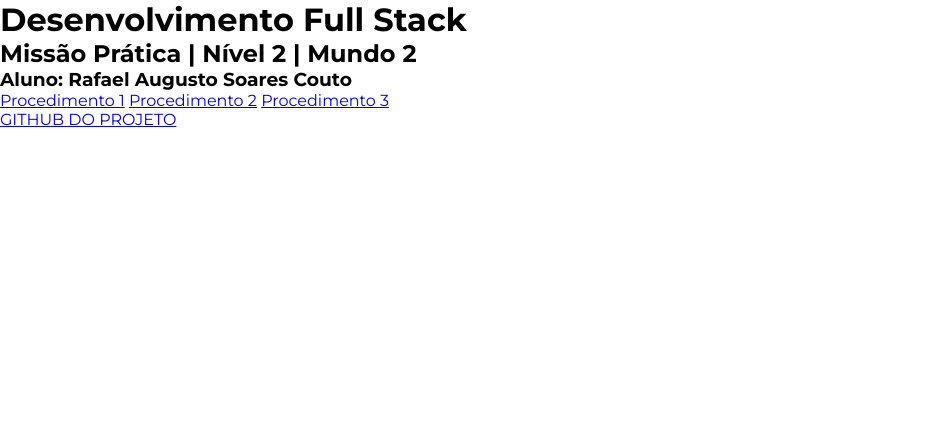
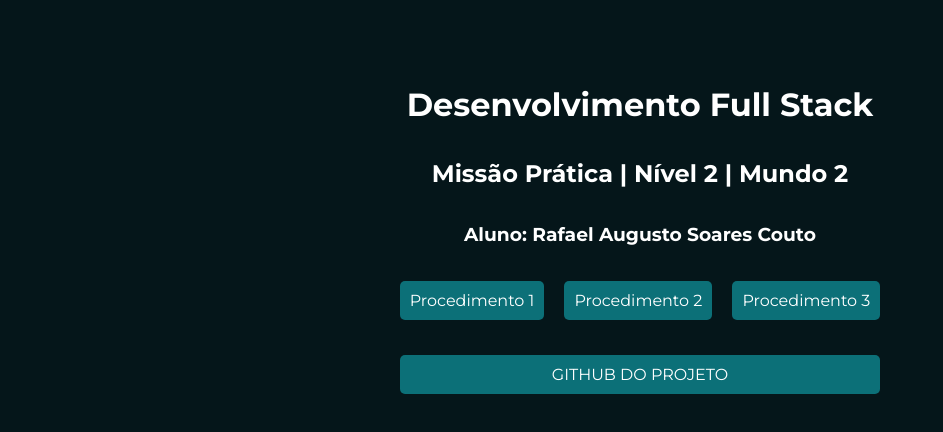
Before and after one commit to couto-rafael/MissaoPratica2, a plain HTML site: page index.html in a window 1280 px wide. Shown: the whole page, without its empty margins (0-943 px from the left). Drawn offline with Linux system fonts and the light colour scheme.

Commit message:
dando cor

```diff
--- a/formatos.css
+++ b/formatos.css
@@ -17,4 +17,52 @@ body {
   height: 100vh;
   display: flex;
   flex-direction: column;
+  background-color: var(--first-color);
+  color: #fff;
 }
+
+#container {
+  display: flex;
+  flex-direction: column;
+  align-items: center;
+  padding: 50px;
+  text-align: center;
+}
+
+main {
+}
+
+h1,
+h2,
+h3 {
+  margin: 35px 0 35px 0;
+}
+#links {
+  display: flex;
+  gap: 20px;
+  margin: 35px 0 35px 0;
+}
+
+#links a {
+  background-color: var(--third-color);
+  padding: 10px;
+  border-radius: 5px;
+  color: #fff;
+  text-decoration: none;
+}
+
+#github {
+  background-color: var(--third-color);
+  padding: 10px;
+  border-radius: 5px;
+}
+
+#github a {
+  color: #fff;
+  text-decoration: none;
+}
+
+#github a:hover,
+#links a:hover {
+  color: var(--second-color);
+}
--- a/index.html
+++ b/index.html
@@ -14,14 +14,14 @@
       rel="stylesheet"
     />
   </head>
-  <body>
-    <main class="container">
-      <div class="headings">
+  <body id="container">
+    <main>
+      <div id="headings">
         <h1>Desenvolvimento Full Stack</h1>
         <h2>Missão Prática | Nível 2 | Mundo 2</h2>
         <h3>Aluno: Rafael Augusto Soares Couto</h3>
       </div>
-      <div class="links">
+      <div id="links">
         <a href="./procedimento1/ordenando.html" target="_blank"
           >Procedimento 1</a
         >
@@ -32,7 +32,7 @@
           >Procedimento 3</a
         >
       </div>
-      <div class="github">
+      <div id="github">
         <a href="https://github.com/couto-rafael/MissaoPratica2" target="_blank"
           >GITHUB DO PROJETO</a
         >
```
